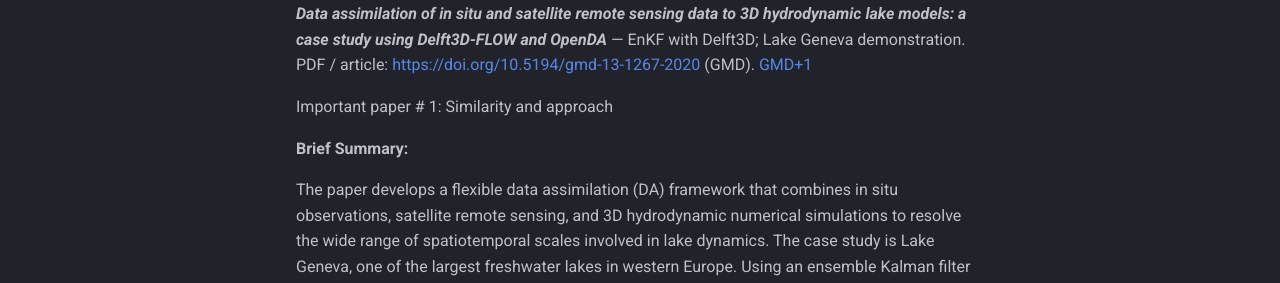
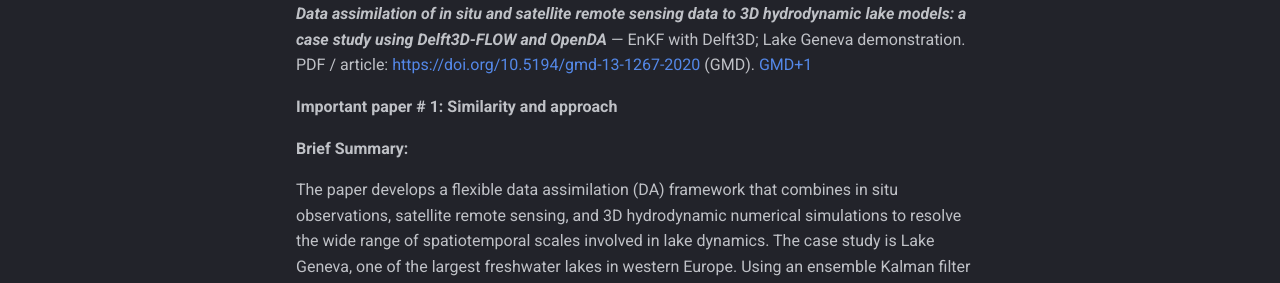
Before and after one commit to eawag-surface-waters-research/alplakes-da, an MkDocs documentation site: the page built from docs/literature-review.md, in a window 1280 px wide. Shown: the part 303-586 px from the top of the page. Built offline with MkDocs 1.6.1 and Material for MkDocs 9.7.7, drawn with Linux system fonts in a browser that asks for light colours.

```diff
--- a/docs/literature-review.md
+++ b/docs/literature-review.md
@@ -3,7 +3,7 @@
 **Baracchini, T., Chu, P.Y., Šukys, J., Lieberherr, G., Wunderle, S., Wüest, A., Bouffard, D. (2020). *Data assimilation of in situ and satellite remote sensing data to 3D hydrodynamic lake models: a case study using Delft3D-FLOW and OpenDA*** — EnKF with Delft3D; Lake Geneva demonstration.
  PDF / article: [https://doi.org/10.5194/gmd-13-1267-2020](https://doi.org/10.5194/gmd-13-1267-2020) (GMD). [GMD+1](https://gmd.copernicus.org/articles/13/1267/2020/?utm_source=chatgpt.com)
 
-Important paper # 1: Similarity and approach
+**Important paper # 1: Similarity and approach**
 
 **Brief Summary:**
 
```
